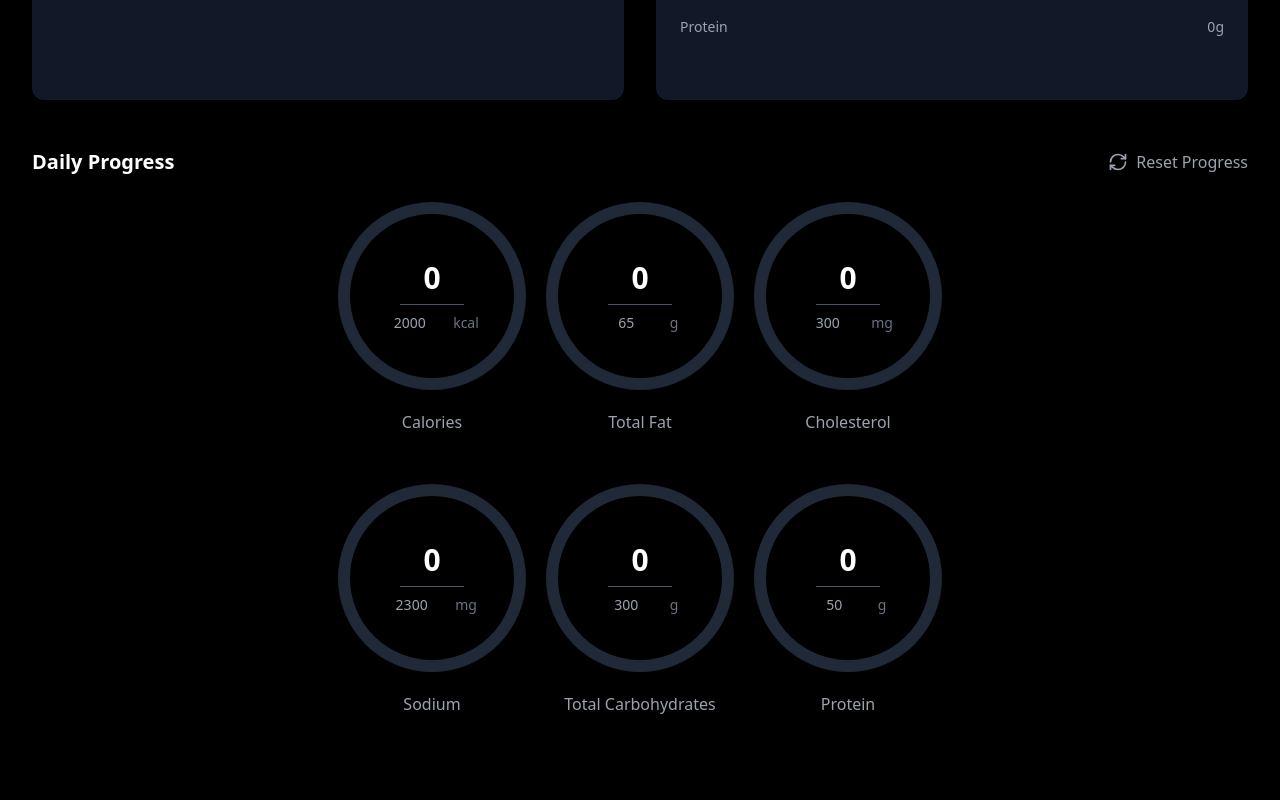
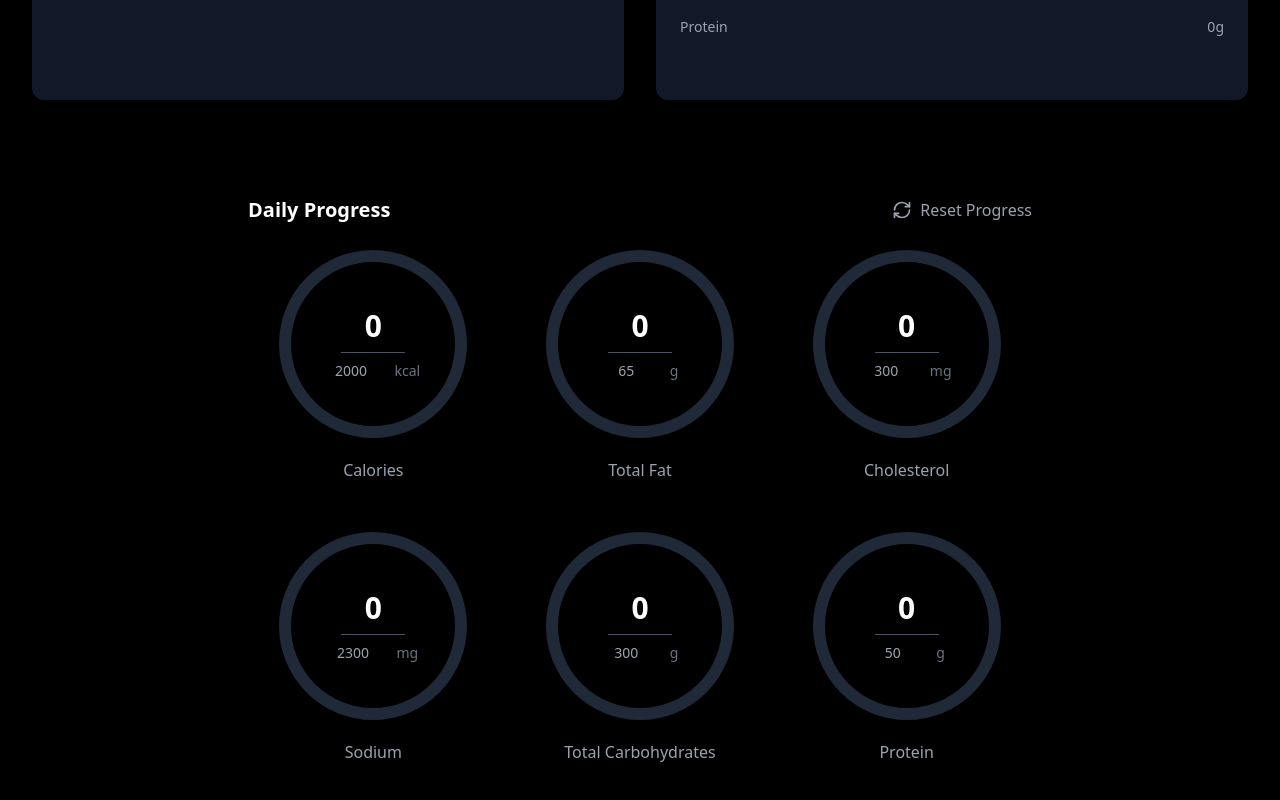
Before and after one commit to notSam25/TigerHacks2024, a Next.js app in the folder frontend/: page / in a window 1280 px wide. Shown: the part 2044-2844 px from the top of the page. Built offline with nearby package versions, Linux system fonts and the light colour scheme.

Commit message:
QOL change

```diff
--- a/frontend/src/components/Demo.tsx
+++ b/frontend/src/components/Demo.tsx
@@ -3,9 +3,10 @@
 import { motion } from 'framer-motion';
 import { useInView } from 'react-intersection-observer';
 import { RefreshCw, Plus, X, Image as ImageIcon } from 'lucide-react';
-import { useState, useCallback } from 'react';
+import { useState, useCallback, useRef } from 'react';
 
 export function Demo() {
+  const progressSectionRef = useRef<HTMLDivElement>(null);
   const [ref, inView] = useInView({
     triggerOnce: true,
     threshold: 0.1
@@ -38,6 +39,11 @@ export function Demo() {
       ...metric,
       value: Math.min(metric.value + metric.current, metric.max)
     })));
+
+    progressSectionRef.current?.scrollIntoView({
+      behavior: 'smooth',
+      block: 'start'
+    });
   };
 
   const resetProgress = () => {
@@ -220,12 +226,14 @@ export function Demo() {
         </div>
 
         <motion.div
+          ref={progressSectionRef}
           initial={{ opacity: 0, y: 20 }}
           animate={inView ? { opacity: 1, y: 0 } : {}}
           transition={{ duration: 0.6, delay: 0.3 }}
-          className="mt-12"
+          className="mt-12 flex flex-col items-center scroll-mt-8 pt-12"
         >
-          <div className="flex justify-between items-center mb-6">
+          <div className="w-[calc(48rem+1rem)] flex flex-col space-y-6">
+            <div className="flex justify-between items-center">
               <h3 className="text-xl font-semibold text-white">Daily Progress</h3>
               <button
                 onClick={resetProgress}
@@ -237,8 +245,7 @@ export function Demo() {
               </button>
             </div>
 
-          <div className="flex justify-center">
-            <div className="inline-grid grid-cols-3 gap-x-4 gap-y-12">
+            <div className="grid grid-cols-3 gap-x-4 gap-y-12">
               {metrics.map((metric, index) => (
                 <div key={index} className="text-center">
                   <div className="relative inline-block">
```
Lines whose indentation alone changed are shown as unchanged.
